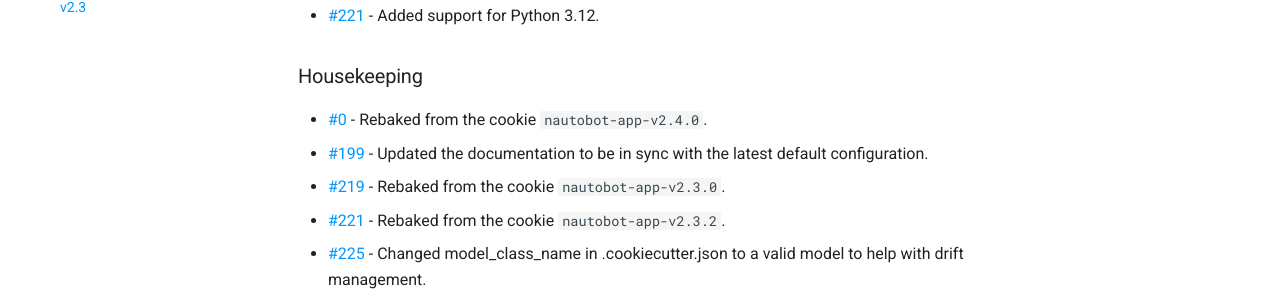
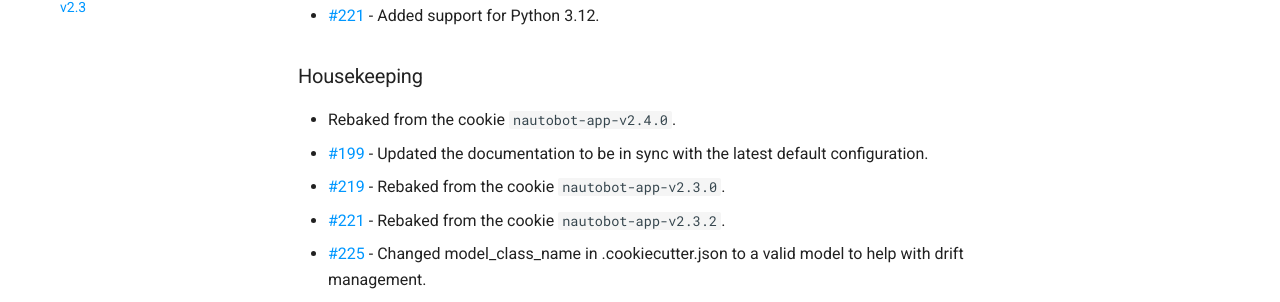
Before and after one commit to nautobot/nautobot-app-bgp-models, an MkDocs documentation site: the page built from docs/admin/release_notes/version_2.3.md, in a window 1280 px wide and 1018 px high. Shown: the part 545-847 px from the top of the window. Built offline with MkDocs 1.6.1 and Material for MkDocs 9.7.7, drawn with Linux system fonts in a browser that asks for light colours; comment, search, counter and statistics services are not loaded.

Commit message:
Update version_2.3.md
Remove 0 link.

```diff
--- a/docs/admin/release_notes/version_2.3.md
+++ b/docs/admin/release_notes/version_2.3.md
@@ -17,7 +17,7 @@ Versioning](https://semver.org/spec/v2.0.0.html).
 
 ### Housekeeping
 
-- [#0](https://github.com/nautobot/nautobot-app-bgp-models/issues/0) - Rebaked from the cookie `nautobot-app-v2.4.0`.
+- Rebaked from the cookie `nautobot-app-v2.4.0`.
 - [#199](https://github.com/nautobot/nautobot-app-bgp-models/issues/199) - Updated the documentation to be in sync with the latest default configuration.
 - [#219](https://github.com/nautobot/nautobot-app-bgp-models/issues/219) - Rebaked from the cookie `nautobot-app-v2.3.0`.
 - [#221](https://github.com/nautobot/nautobot-app-bgp-models/issues/221) - Rebaked from the cookie `nautobot-app-v2.3.2`.
```
